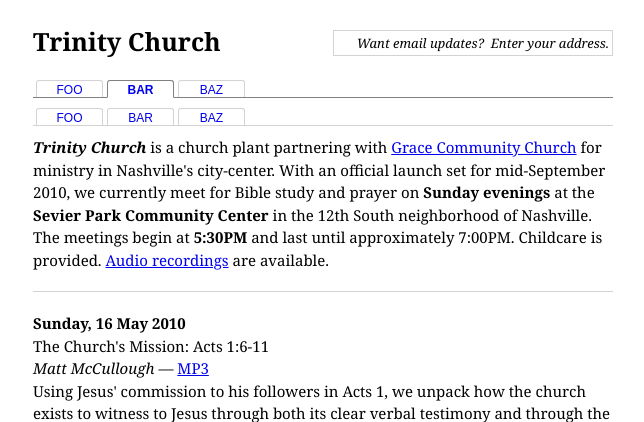
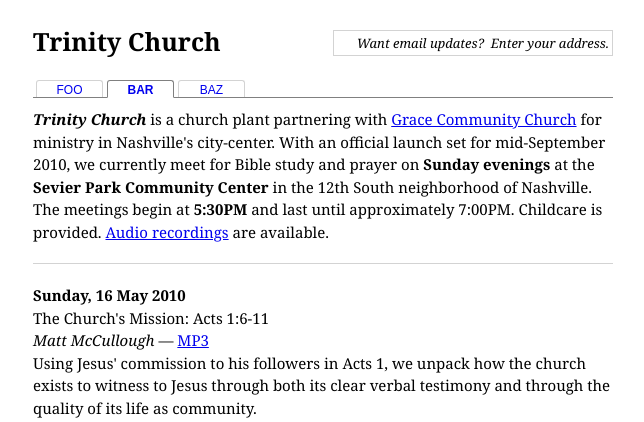
Before and after one commit to drewr/trinitypy, a Django app: template templates/audio.html in a window 1280 px wide. Shown: the top 422 px of the page, without its empty margins (137-781 px from the left). Run offline with Django 3.2, Linux system fonts and the light colour scheme; the template is opened without the code that fills it, so the values that code supplies are empty.

Commit message:
Remove #nav2.

```diff
--- a/static/css/screen.css
+++ b/static/css/screen.css
@@ -101,57 +101,3 @@ span.address {
 #nav li:hover {
   border-bottom:1px solid white;
 }
-
-#nav2 a {
-  text-decoration:none;
-  text-transform:uppercase;
-  font-weight:normal;
-  font-family:arial;
-  font-size:0.8em;
-  display:block;
-  width:65px;
-  height:16px;
-  padding:0 0 0 0;
-  vertical-align:center;
-  border-top:1px solid lightgrey;
-  border-left:1px solid lightgrey;
-  border-right:1px solid lightgrey;
-  -moz-border-radius-topleft:3px;
-  -moz-border-radius-topright:3px;
-  -webkit-border-top-left-radius:3px;
-  -webkit-border-top-right-radius:3px;
-  text-align:center;
-
-}
-
-#nav2 ul {
-  height:17px;
-  margin:0 0 10px 0;
-  padding:0;
-  border-bottom:1px solid lightgrey;
-}
-
-#nav2 li {
-  margin:0 3px 0 3px;
-  /* padding:5px 10px 5px 10px; */
-  display:block;
-  width:65px;
-  height:16px;
-  float:left;
-}
-
-#nav2 a:hover, #nav2 a.active {
-  font-weight:bold;
-  border-bottom:1px solid white;
-  border-top:1px solid grey;
-  border-left:1px solid grey;
-  border-right:1px solid grey;
-}
-
-#nav2 ul:hover, #nav2 ul.active {
-  border-bottom:1px solid grey;
-}
-
-#nav2 li:hover {
-  border-bottom:1px solid white;
-}
--- a/templates/base.html
+++ b/templates/base.html
@@ -40,15 +40,6 @@
 <ul class="active">
 <li><a href="#">Foo</a></li>
 <li><a href="#" class="active">Bar</a></li>
-<li><a href="#">Baz</a></li>
-</ul>
-</div>
-<div class="clear"></div>
-
-<div id="nav2">
-<ul>
-<li><a href="#">Foo</a></li>
-<li><a href="#">Bar</a></li>
 <li><a href="#">Baz</a></li>
 </ul>
 </div>
```
